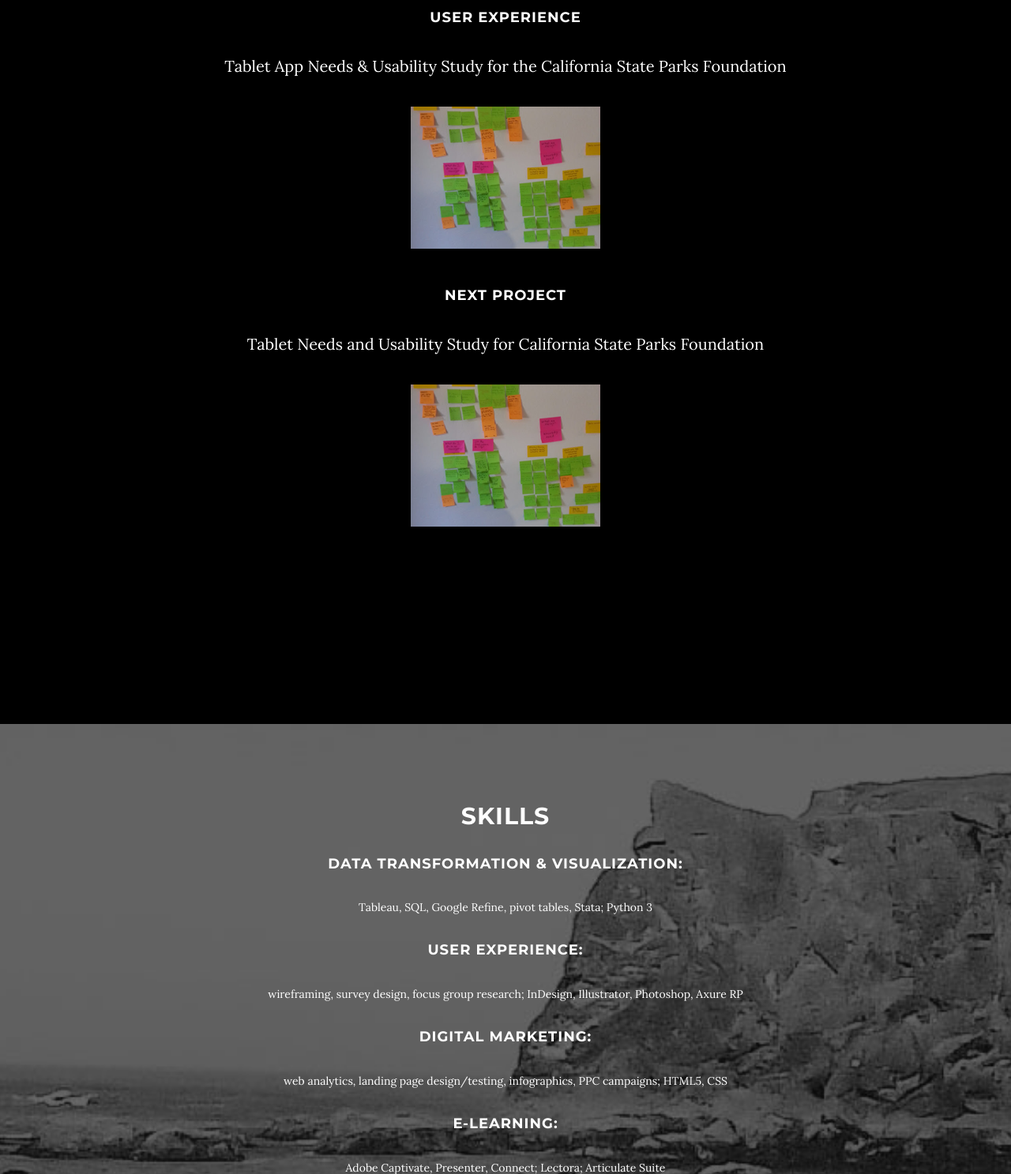
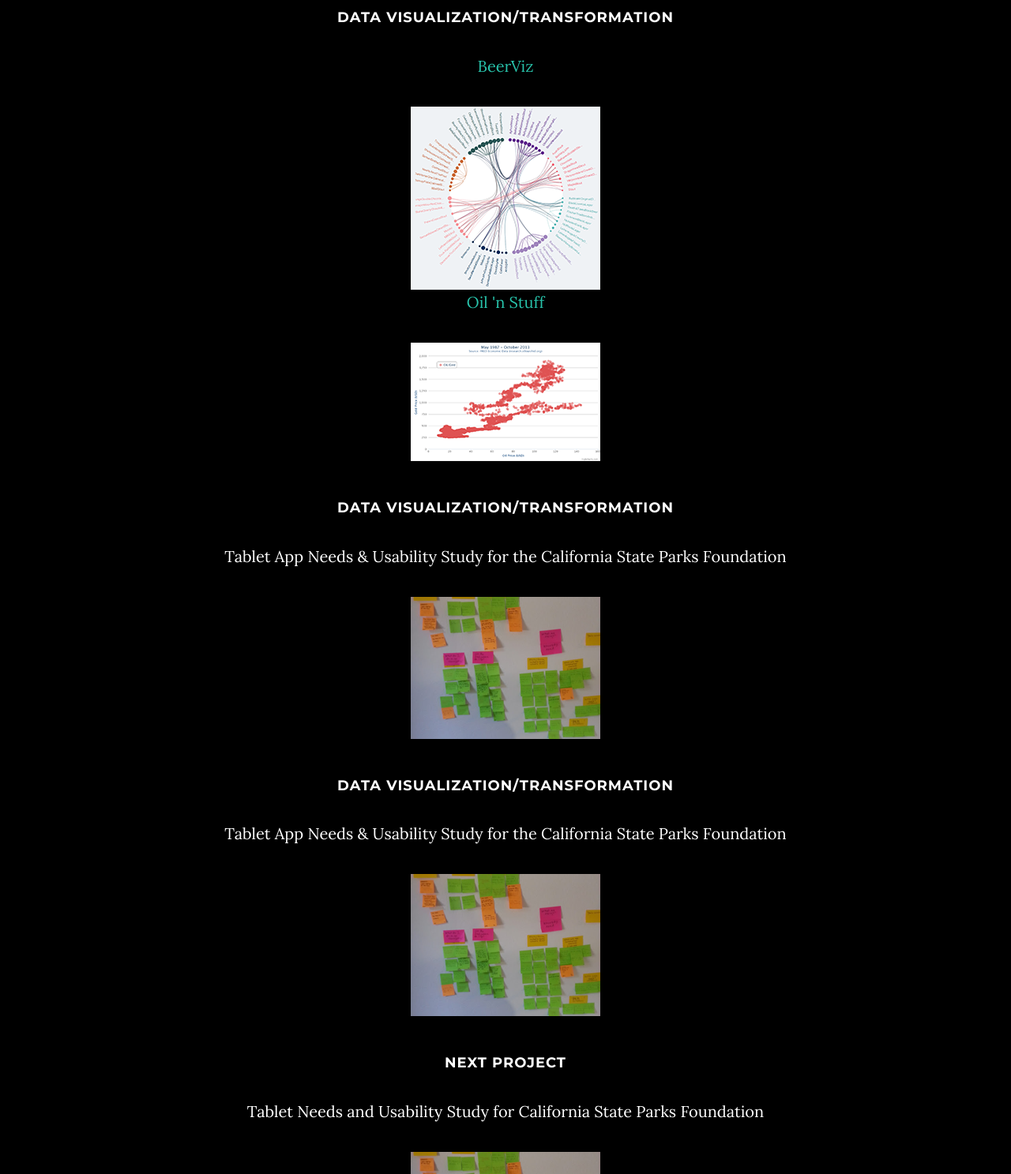
Before and after one commit to evphan/evphan.github.io, a plain HTML site: page index.html in a window 1280 px wide. Shown: the part 1120-2607 px from the top of the page at 79% size. Drawn offline with nearby package versions, Linux system fonts and the light colour scheme; some packages are replaced by stand-ins of ours.

Commit message:
updating project images for beerviz etc.

```diff
--- a/index.html
+++ b/index.html
@@ -84,18 +84,39 @@
         <div class="row">
             <div class="col-lg-8 col-lg-offset-2">
                 <h2>Projects</h2>
-					<!-- UX Usability Project -->
+					<!-- Data Visualization/Transformation -->
 					<div class="wrapper-project">
-						<h4>User Experience</h4>
+						<h4>Data Visualization/Transformation</h4>
+						<p><a href="http://seekshreyas.com/beerviz/" target=_blank">BeerViz</a></P>
+						<a href='img/beerviz.png' class='fresco' data-fresco-group='example' data-fresco-caption="This is a data visualization we created to help users compare different beers based on data collected based on the tast, color, etc. I was responsible for the design concept, data analysis, and UX. For full interaction and report:">
+							<img src='img/thumbnail_beerviz.png' alt=''/>
+						</a>
+
+						<p><a href="http://eviephan.com/cs10_midterm_dataproject/CS10/Website/Index.html" target=_blank">Oil 'n Stuff</a></P>
+						<a href='img/gold_oil_sp.png' class='fresco' data-fresco-group='example' data-fresco-caption="This is a data visualization we created to help users compare different beers based on data collected based on the tast, color, etc. I was responsible for the design concept, data analysis, and UX. For full interaction and report:">
+							<img src='img/thumbnail_gold_oil_sp.png' alt=''/>
+						</a>
+					</div>
+
+					<!-- Quantitative Analysis -->
+					<div class="wrapper-project">
+						<h4>Data Visualization/Transformation</h4>
 						<p>Tablet App Needs & Usability Study for the California State Parks Foundation</P>
 						<a href='img/ux_stickies.png' class='fresco' data-fresco-group='example' data-fresco-caption="This study is comprised of interviews, surveys, focus group interviews, diary studies, user testing, and field observations.">
 							<img src='img/thumbnail_ux_stickies.png' alt=''/>
 						</a>
 					</div>
 
+						<!-- SQL Database -->
+					<div class="wrapper-project">
+						<h4>Data Visualization/Transformation</h4>
+						<p>Tablet App Needs & Usability Study for the California State Parks Foundation</P>
+						<a href='img/ux_stickies.png' class='fresco' data-fresco-group='example' data-fresco-caption="This study is comprised of interviews, surveys, focus group interviews, diary studies, user testing, and field observations.">
+							<img src='img/thumbnail_ux_stickies.png' alt=''/>
+						</a>
+					</div>
 
-
-					<!-- UX Usability Project -->
+					<!-- Usability/Field Research/Design Brief -->
 					<div class="wrapper-project">
 						<h4>Next Project</h4>
 						<p>Tablet Needs and Usability Study for California State Parks Foundation</P>
```
Also changed, not shown: img/beerviz.png (added), img/gold_oil_sp.png (added), img/thumbnail_beerviz.png (added), img/thumbnail_gold_oil_sp.png (added).
